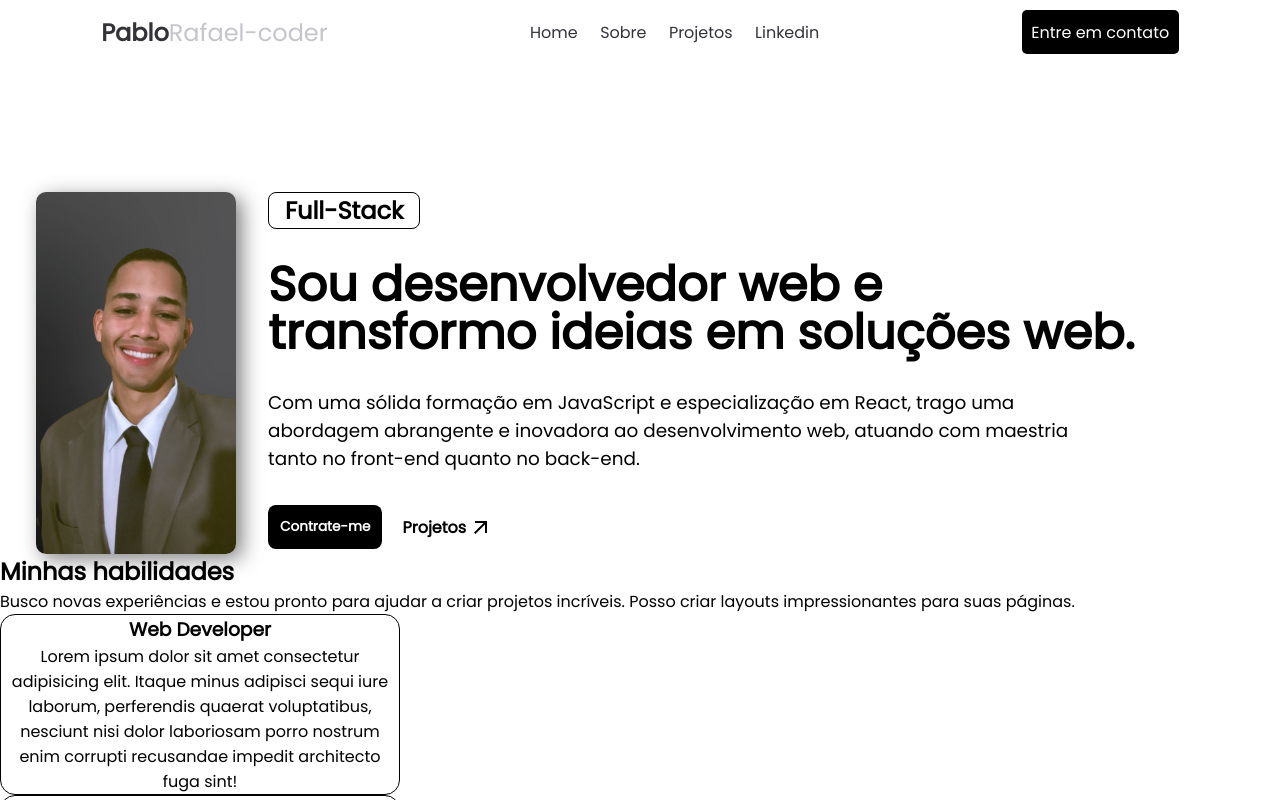
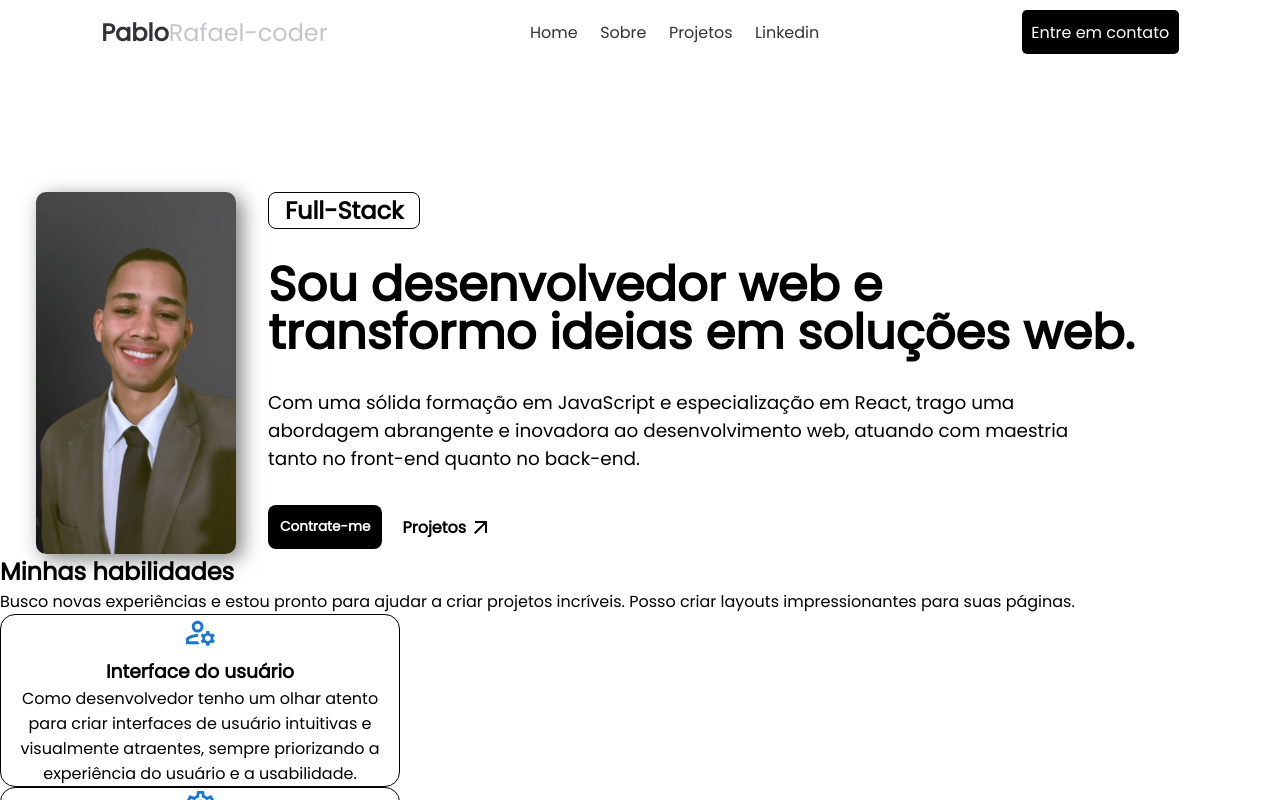
Before and after one commit to PabloRafael-coder/meu-portfolio, a React (Vite) app: page / in a window 1280 px wide. Shown: the top 800 px of the page. Built offline with nearby package versions, Linux system fonts and the light colour scheme.

Commit message:
feat: Add props to component.

```diff
--- a/src/components/CardSkill.jsx
+++ b/src/components/CardSkill.jsx
@@ -1,14 +1,9 @@
 import styles from './CardSkill.module.css'
 
-export function CardSkill() {
+export function CardSkill({ children }) {
     return (
         <div className={styles.content}>
-            <h3>Web Developer</h3>
-            <p>Lorem ipsum dolor sit amet consectetur adipisicing elit.
-                Itaque minus adipisci sequi iure laborum, perferendis quaerat
-                voluptatibus, nesciunt nisi dolor laboriosam porro nostrum enim
-                corrupti recusandae impedit architecto fuga sint!
-            </p>
+            {children}
         </div>
     )
 }
```
